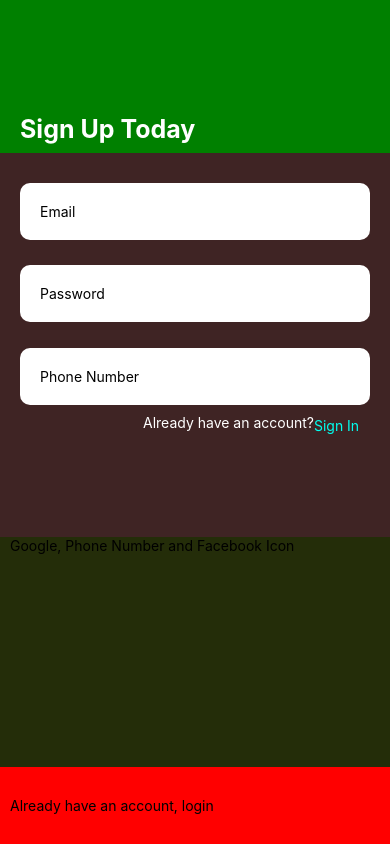
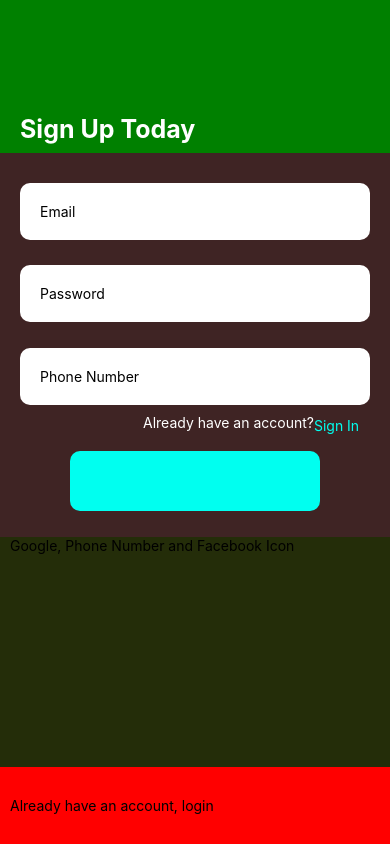
Before and after one commit to Sedinamm/Photography-mobile-app, a React Native app: screen / in a window 390 px wide. Built offline with nearby package versions, Linux system fonts and the light colour scheme.

Commit message:
added signup button

```diff
--- a/Screens/Signup.js
+++ b/Screens/Signup.js
@@ -64,8 +64,12 @@ export default function Signup() {
             </TouchableOpacity>
               </Text>
             </View>
-
-            <View></View>
+              {/* Sign up Button */}
+            <View>
+              <TouchableOpacity>
+              <View style={{height:60, width:250, backgroundColor:"#00FFF0", alignSelf:"center", borderRadius:10}}></View>
+              </TouchableOpacity>
+            </View>
           </View>
       </View>
 
```
